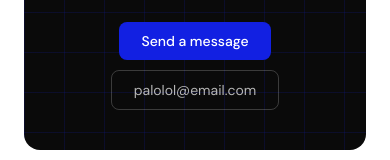
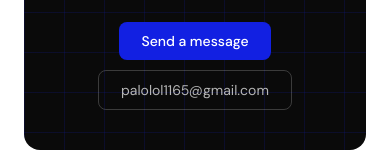
Before and after one commit to Palolol/Palolol, a Vue app: page / in a window 390 px wide. Shown: the part 4395-4555 px from the top of the page. Built offline with nearby package versions, Linux system fonts and the light colour scheme.

Commit message:
Update contact email to palolol1165@gmail.com
Replace placeholder palolol@email.com with the real address in
the navbar, mobile menu, and contact card (4 occurrences in
src/App.vue). Document the change in document.md.

```diff
--- a/src/App.vue
+++ b/src/App.vue
@@ -21,7 +21,7 @@
             >
           </li>
         </ul>
-        <a href="mailto:palolol@email.com" class="nav-cta">Hire Me</a>
+        <a href="mailto:palolol1165@gmail.com" class="nav-cta">Hire Me</a>
         <button
           class="hamburger"
           @click="menuOpen = !menuOpen"
@@ -45,7 +45,7 @@
             </a>
           </li>
         </ul>
-        <a href="mailto:palolol@email.com" class="nav-cta mobile-cta"
+        <a href="mailto:palolol1165@gmail.com" class="nav-cta mobile-cta"
           >Hire Me</a
         >
       </div>
@@ -261,10 +261,10 @@
           Open to AI/ML research collaborations and student projects
         </div>
         <div class="contact-btns">
-          <a href="mailto:palolol@email.com" class="btn-primary"
+          <a href="mailto:palolol1165@gmail.com" class="btn-primary"
             >Send a message</a
           >
-          <span class="btn-ghost">palolol@email.com</span>
+          <span class="btn-ghost">palolol1165@gmail.com</span>
         </div>
       </div>
 
```
Also changed, not shown: 1 other file (tests, documents, lock files or other folders).
